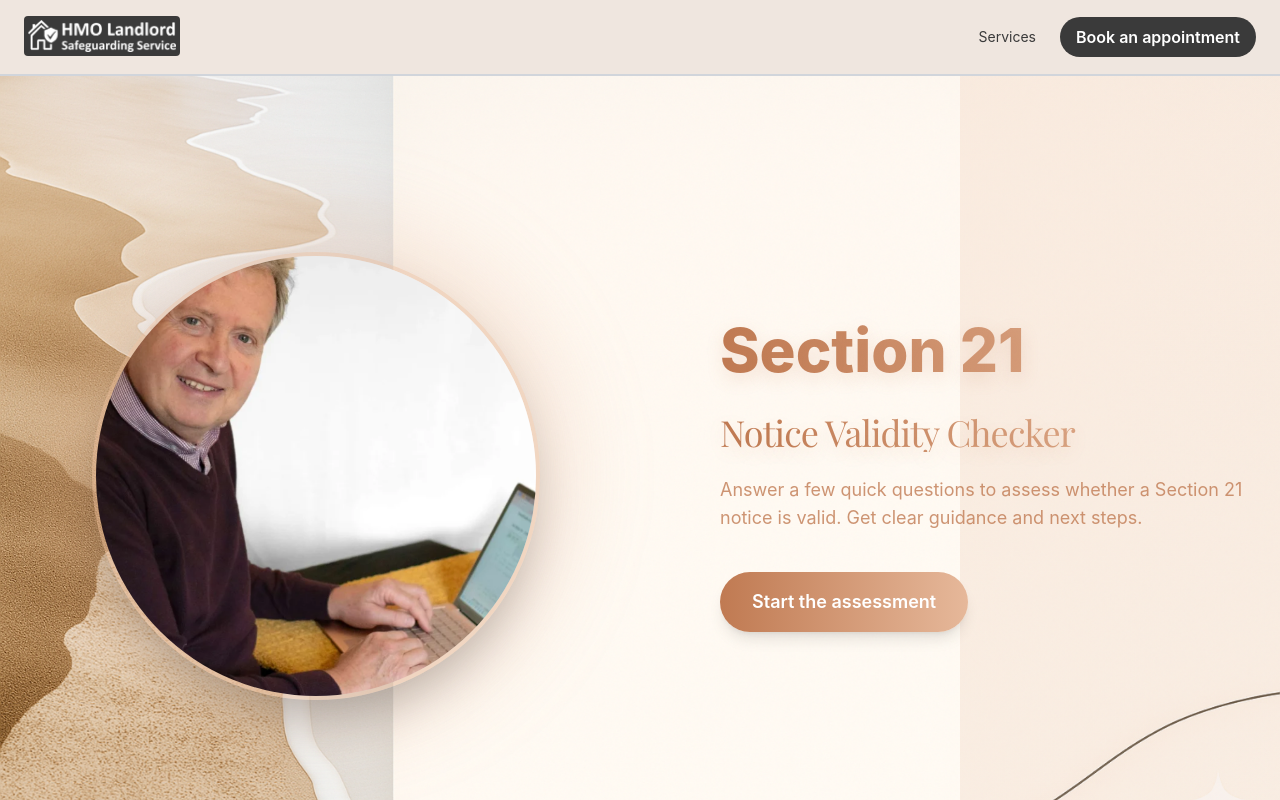
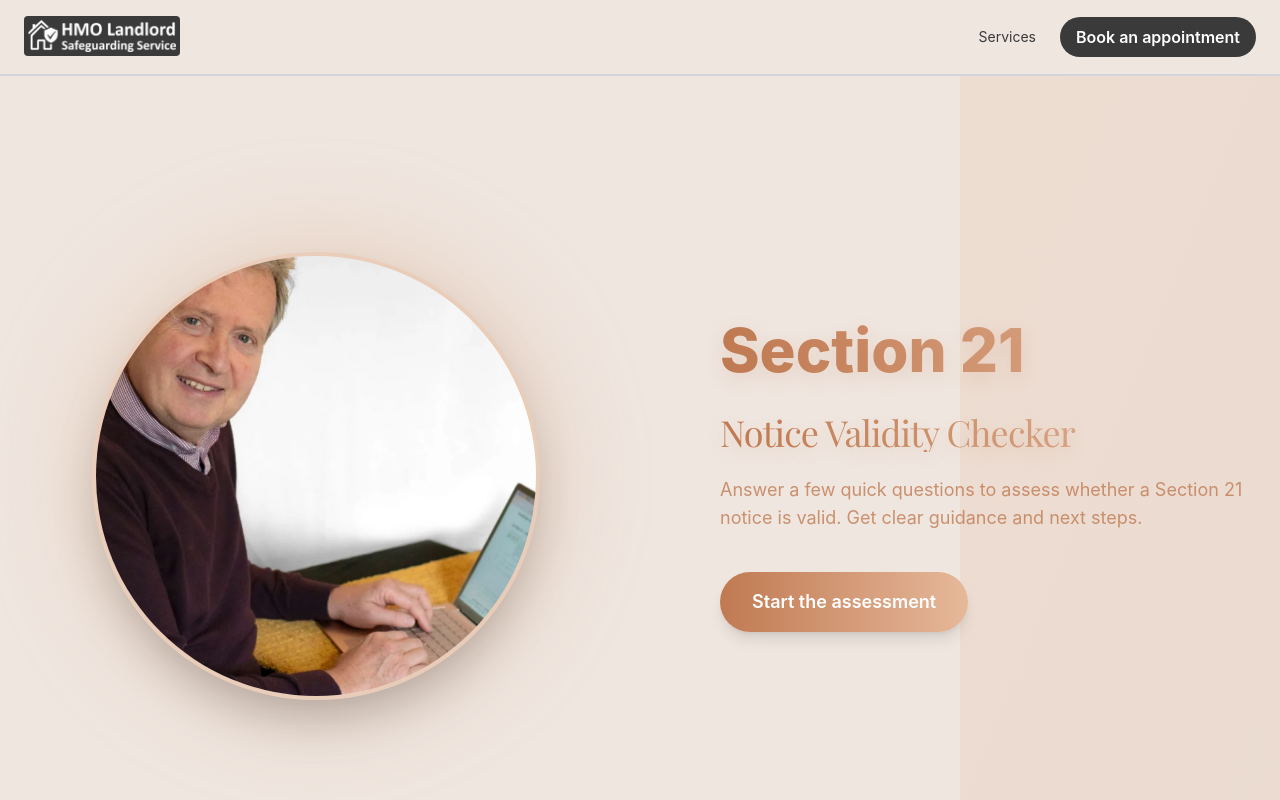
Before and after one commit to nelcostaa/Section21Validation, a React (Vite) app: page / in a window 1280 px wide. Shown: the top 800 px of the page. Built offline with nearby package versions, Linux system fonts and the light colour scheme.

Commit message:
refactor: remove background image and use beige background only
- Remove background.png image element
- Simplify to use bg-simple-beige as primary background
- Clean up z-index layering

```diff
--- a/src/components/Hero.jsx
+++ b/src/components/Hero.jsx
@@ -2,21 +2,11 @@ import React from 'react'
 
 export default function Hero({ onStart }) {
   return (
-    <div className="relative min-h-screen flex items-center w-full">
-      {/* Fallback background color (behind image) */}
-      <div className="absolute inset-0 bg-simple-beige" style={{ zIndex: 0 }}></div>
-      {/* Background image as img element to avoid CSS url() path issues */}
-      <img
-        src="./background.png"
-        alt=""
-        className="absolute inset-0 w-full h-full object-cover object-center"
-        style={{ zIndex: 1 }}
-      />
+    <div className="relative min-h-screen flex items-center w-full bg-simple-beige">
+      {/* Orange gradient accent decorative element (subtle, only on right edge) */}
+      <div className="absolute top-0 right-0 w-1/4 h-full bg-gradient-to-br from-orange-accent-light/20 to-orange-accent-dark/10 pointer-events-none" style={{ zIndex: 1 }}></div>
 
-      {/* Orange gradient accent decorative element (subtle, only on right edge) */}
-      <div className="absolute top-0 right-0 w-1/4 h-full bg-gradient-to-br from-orange-accent-light/20 to-orange-accent-dark/10 pointer-events-none" style={{ zIndex: 2 }}></div>
-
-      <div className="container mx-auto px-6 py-24 relative bg-transparent" style={{ zIndex: 3 }}>
+      <div className="container mx-auto px-6 py-24 relative bg-transparent" style={{ zIndex: 2 }}>
         <div className="grid grid-cols-1 md:grid-cols-2 gap-16 items-center">
 
           {/* --- Left Column: Graphic --- */}
```
